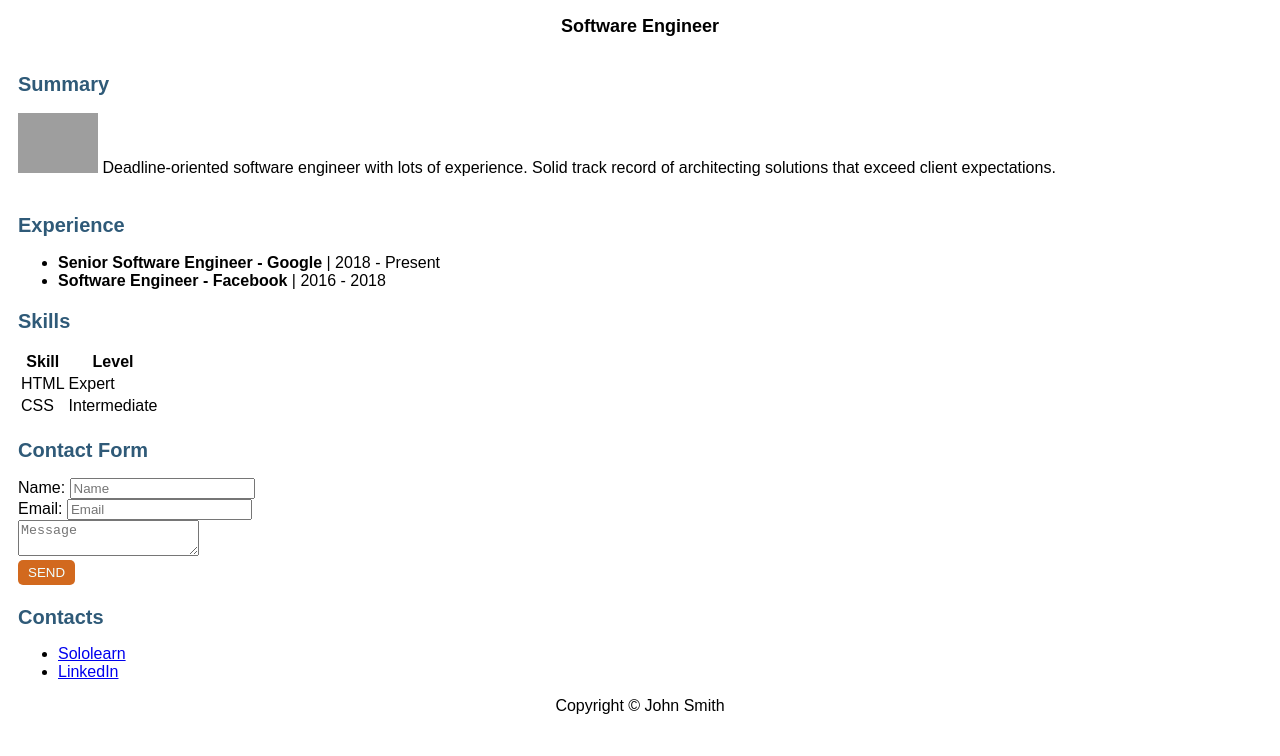
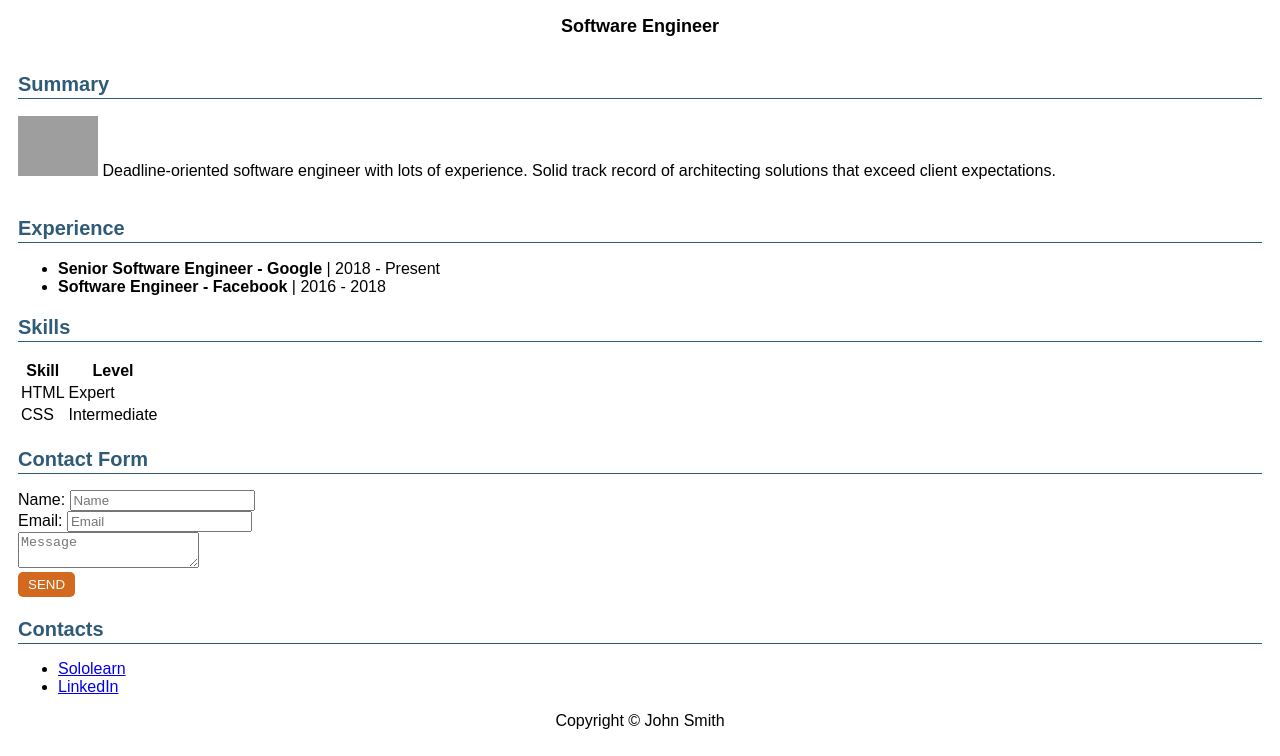
Before and after one commit to aryers/solo-portfolio, a plain HTML site: page index.html in a window 1280 px wide. Shown: the part 54-810 px from the top of the page. Drawn offline with Linux system fonts and the light colour scheme; grey boxes are pictures that could not be loaded.

Commit message:
Update styles.css

```diff
--- a/styles.css
+++ b/styles.css
@@ -11,8 +11,10 @@ h1{
 }
 
 h2 {
-  color: #2F5A78;
-  font-size: 20px;
+    color: #2F5A78;
+    font-size: 20px;
+    border-bottom: 1px solid #2F5A78;
+    padding-bottom: 2px;
 }
 
 #position{
```
